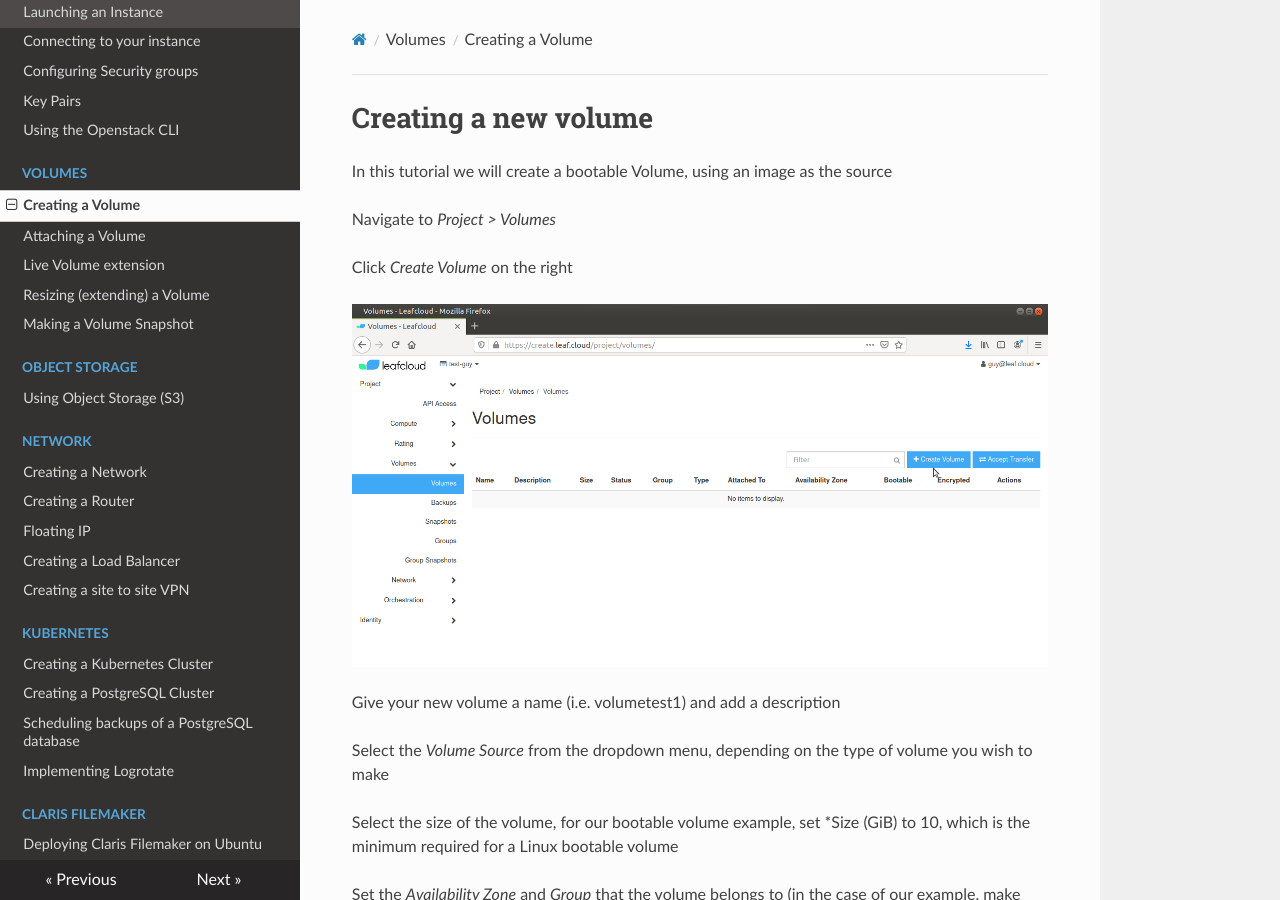
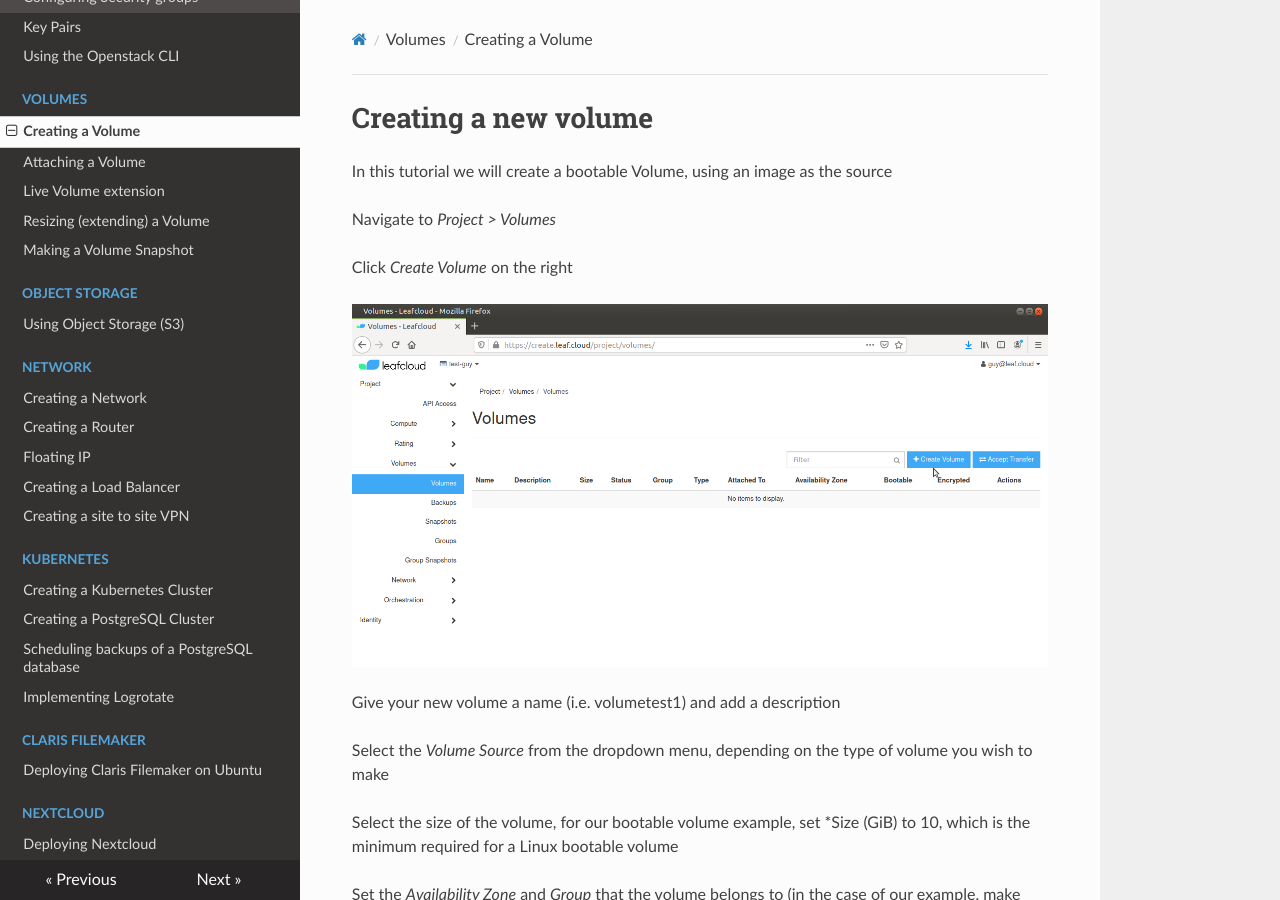
Before and after one commit to leafcloudhq/documentation-rtd, an MkDocs documentation site: the page built from docs/volumes/Creating-a-new-volume.md, in a window 1280 px wide and 900 px high. Built offline with MkDocs 1.6.1, drawn with Linux system fonts in a browser that asks for light colours; nearby versions of some CDN libraries.

Commit message:
updated index to include nextcloud

```diff
--- a/mkdocs.yml
+++ b/mkdocs.yml
@@ -29,4 +29,6 @@
       - Implementing Logrotate: kubernetes/implementing-logrotate.md
   - Claris Filemaker:
       - Deploying Claris Filemaker on Ubuntu: Claris Filemaker/deploying-claris-filemaker-on-ubuntu.md
+  - Nextcloud:
+    - Deploying Nextcloud: Nextcloud/deploying-nextcloud.md
 theme: readthedocs
```
